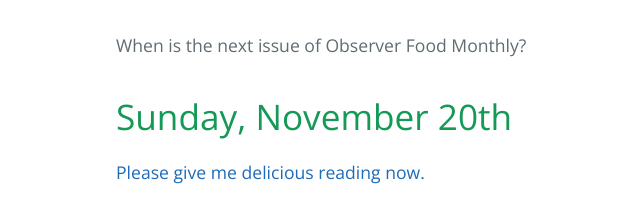
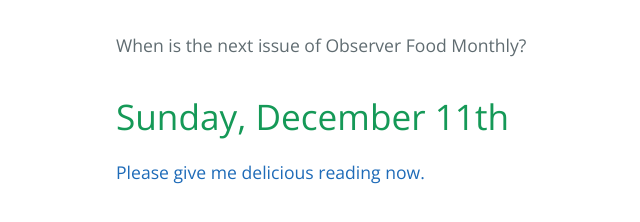
Before and after one commit to bentayloruk/whenisthenextobserverfoodmonthly, a plain HTML site: page index.html in a window 1280 px wide. Shown: the full height of the page, 108-748 px from the left. Drawn offline with nearby package versions, Linux system fonts and the light colour scheme.

Commit message:
Update index.html

```diff
--- a/index.html
+++ b/index.html
@@ -22,7 +22,7 @@
   <body>
     <section class="main-content">
       <p>When is the next issue of Observer Food Monthly?</p>
-      <h1>Sunday, November 20th</h1>
+      <h1>Sunday, December 11th</h1>
       <a href="http://www.theguardian.com/theobserver/foodmonthly">Please give me delicious reading now.</a>
     </section>
   </body>
```
